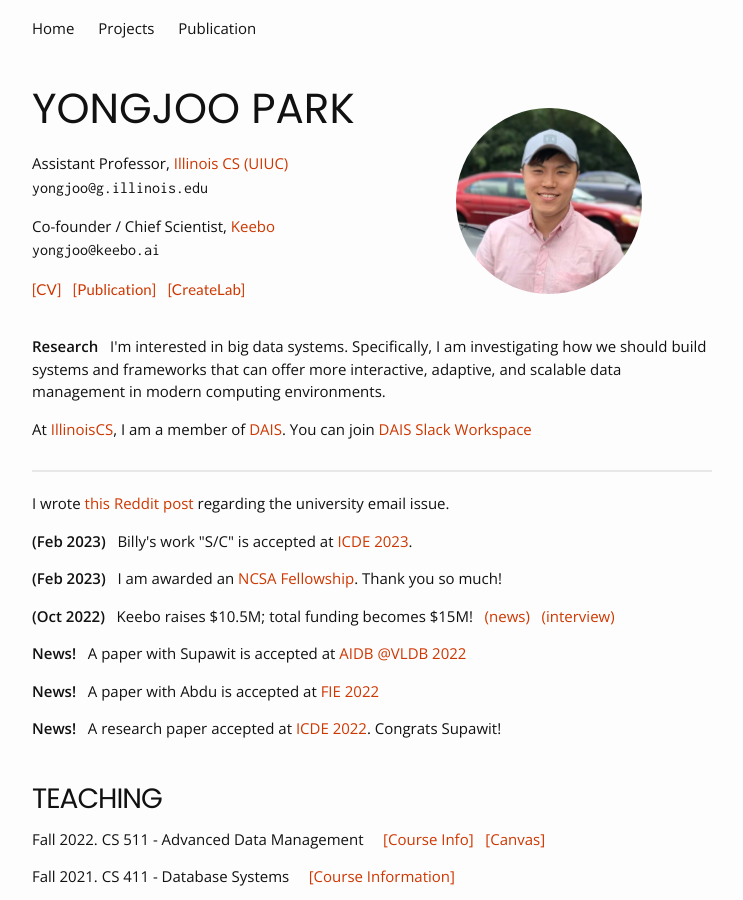
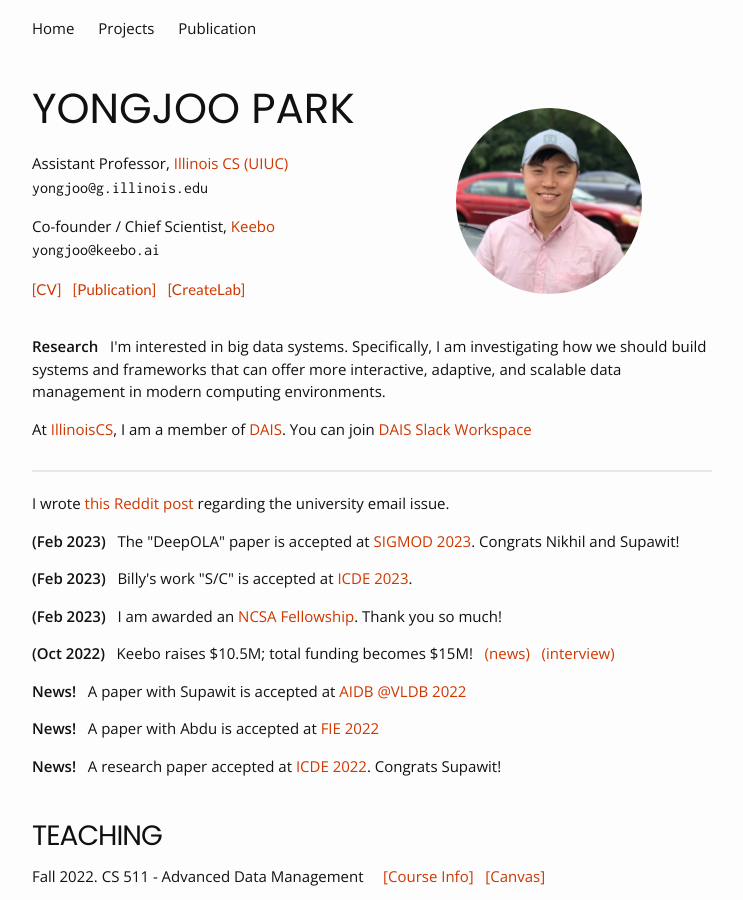
Before and after one commit to pyongjoo/pyongjoo.github.io, a Jekyll site: the page built from index.html, in a window 1280 px wide and 900 px high. Shown: the whole window, without its empty margins (268-1011 px from the left). Built offline with Jekyll 4.4.1, drawn with Linux system fonts in a browser that asks for light colours.

Commit message:
added sigmod 2023 news

```diff
--- a/index.html
+++ b/index.html
@@ -50,6 +50,7 @@ layout: home
 	<div class="row news-block">
 	    <div class="col-md-12 col-lg-12">
 		<p>I wrote <a href="https://www.reddit.com/r/UIUC/comments/10sa5uj/avoid_using_illinoisedu_email_for_important/">this Reddit post</a> regarding the university email issue. </p>
+		<p><b>(Feb 2023)</b> &nbsp; The "DeepOLA" paper is accepted at <a href="https://2023.sigmod.org/">SIGMOD 2023</a>. Congrats Nikhil and Supawit!</p>
 		<p><b>(Feb 2023)</b> &nbsp; Billy's work "S/C" is accepted at <a href="https://icde2023.ics.uci.edu/research-papers-track/">ICDE 2023</a>.</p>
 		<p><b>(Feb 2023)</b> &nbsp; I am awarded an <a href="https://www.ncsa.illinois.edu/about/fellowships-internships/ncsa-fellows-program/">NCSA Fellowship</a>. Thank you so much!</p>
 		<p><b>(Oct 2022)</b> &nbsp; Keebo raises $10.5M; total funding becomes $15M!
```
